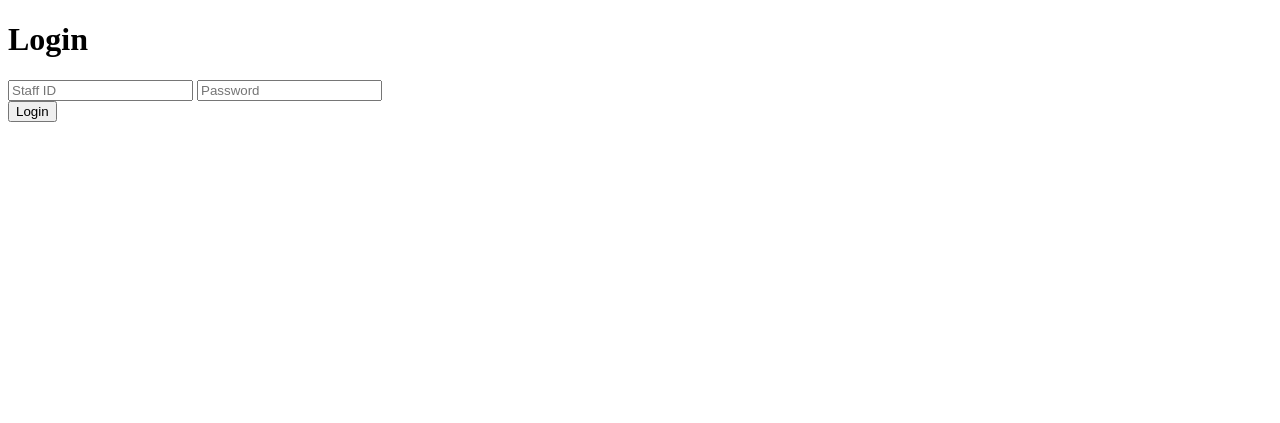
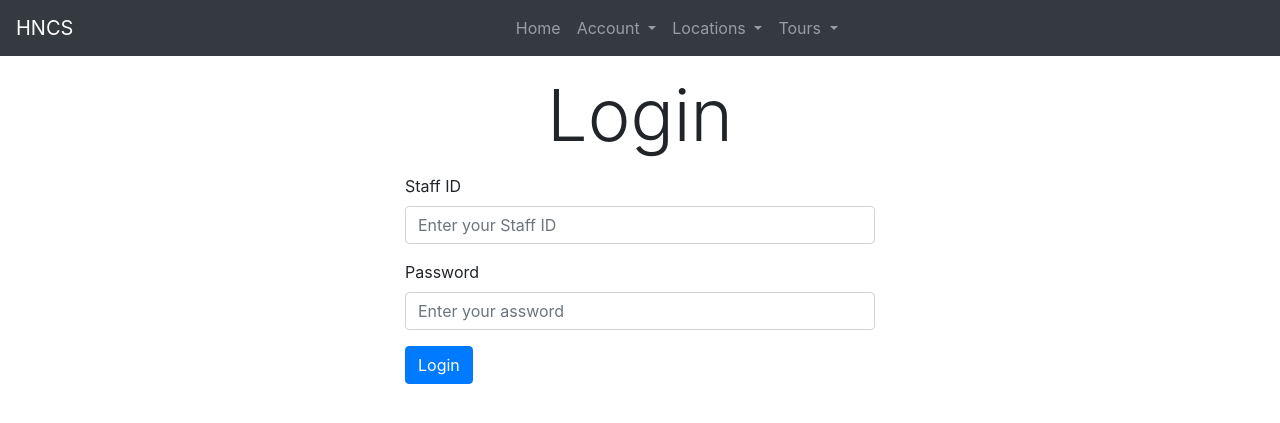
Before and after one commit to Auzzzz/SEPM-Assignment, a Flask app: page / in a window 1280 px wide. Shown: the top 423 px of the page. Run offline with Flask 2, Linux system fonts and the light colour scheme; some libraries are stand-ins or nearby versions.

Commit message:
Updated UI for Login and Index

```diff
--- a/templates/index.html
+++ b/templates/index.html
@@ -2,6 +2,6 @@
 {% block title %}Home{% endblock %}
 
 {% block content %}
-<h2>Home Page</h2>
-<p>Welcome back, {{ session['name'] }}!</p>
+<h2 class="display-3 my-3 text-center" >Home Page</h2>
+<p class="lead text-center" >Welcome back, {{ session['name'] }}!</p>
 {% endblock %}
--- a/templates/login.html
+++ b/templates/login.html
@@ -1,18 +1,20 @@
-<!DOCTYPE html>
-<html>
-	<head>
-		<meta charset="utf-8">
-		<title>Login</title>
-	</head>
-	<body>
-		<div class="login">
-			<h1>Login</h1>
+
+{% extends 'header.html' %}
+
+{% block content %}
+			<div class="container mt-3" style="width: 500px;">
+			<h1 class="display-3 my-3 text-center" >Login</h1>
 			<form action="{{ url_for('login') }}" method="post">
-				<input type="text" name="accountid" placeholder="Staff ID" id="accountid" required>
-				<input type="password" name="password" placeholder="Password" id="password" required>
-				<div class="msg">{{ msg }}</div>
-				<input type="submit" value="Login">
+				<div class="form-group">
+				<label for="sID"> Staff ID</label>
+				<input class="form-control mb-3" type="text" name="accountid" placeholder="Enter your Staff ID" id="accountid" required>
+				</div>
+				<div class="form-group">
+			    <label for="password"> Password</label>
+				<input  class="form-control" type="password" name="password" placeholder="Enter your assword" id="password" required>
+				</div>
+				<p class="msg lead">{{ msg }}</p>
+				<button class="btn btn-primary" type="submit" value="Login">Login</button>
 			</form>
 		</div>
-	</body>
-</html>
+	{% endblock %}
```
